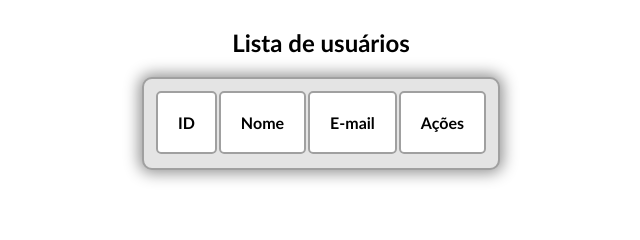
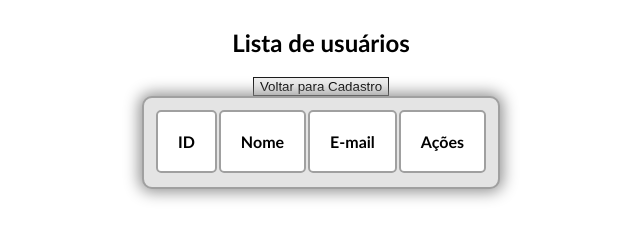
Before and after one commit to A-bacate/FormularioBackEnd, a website: page frontend/usuarios.html in a window 1280 px wide. Shown: the whole page, without its empty margins (319-959 px from the left). Drawn offline with Linux system fonts and the light colour scheme; no server answers.

```diff
--- a/frontend/usuarios.html
+++ b/frontend/usuarios.html
@@ -12,6 +12,8 @@
 </head>
 <body>
     <h2>Lista de usuários</h2>
+
+    <button class="btn-voltar" onclick="voltar()">Voltar para Cadastro</button>
 
     <table>
         <thead>
```
